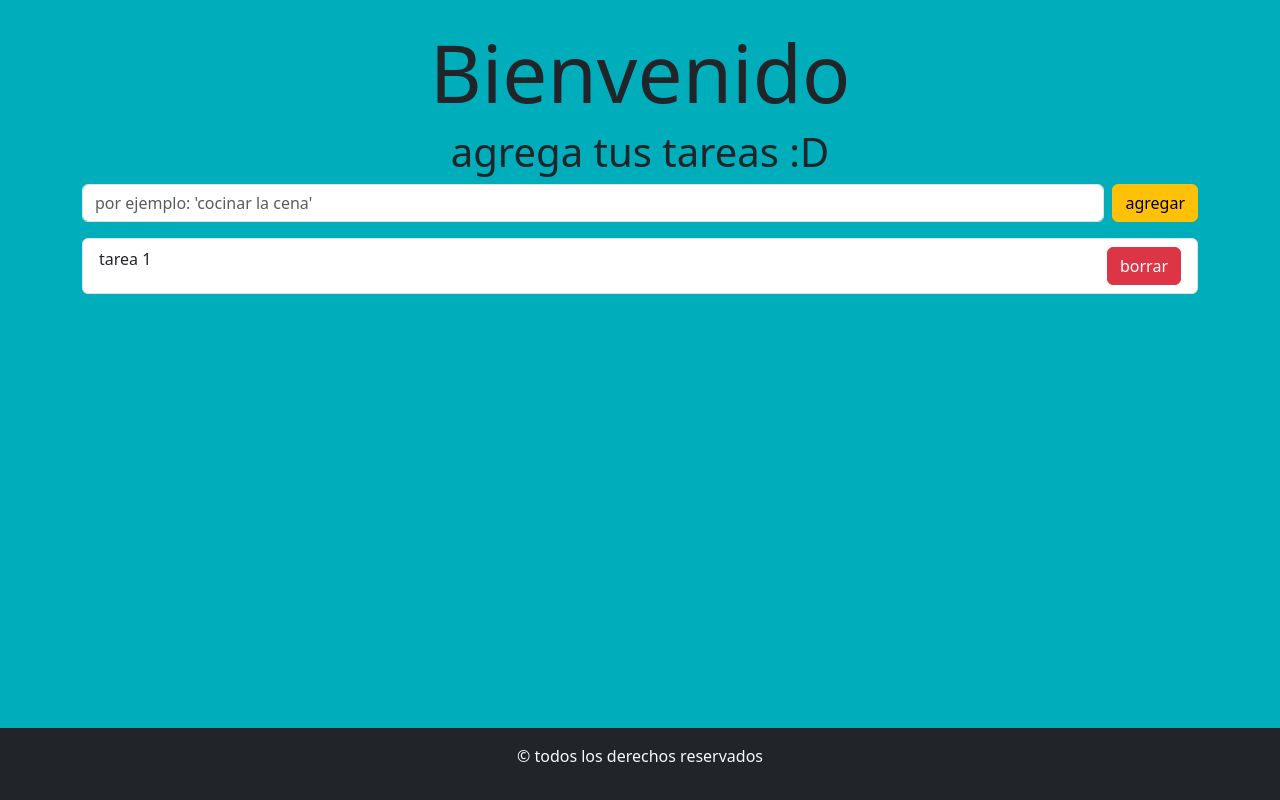
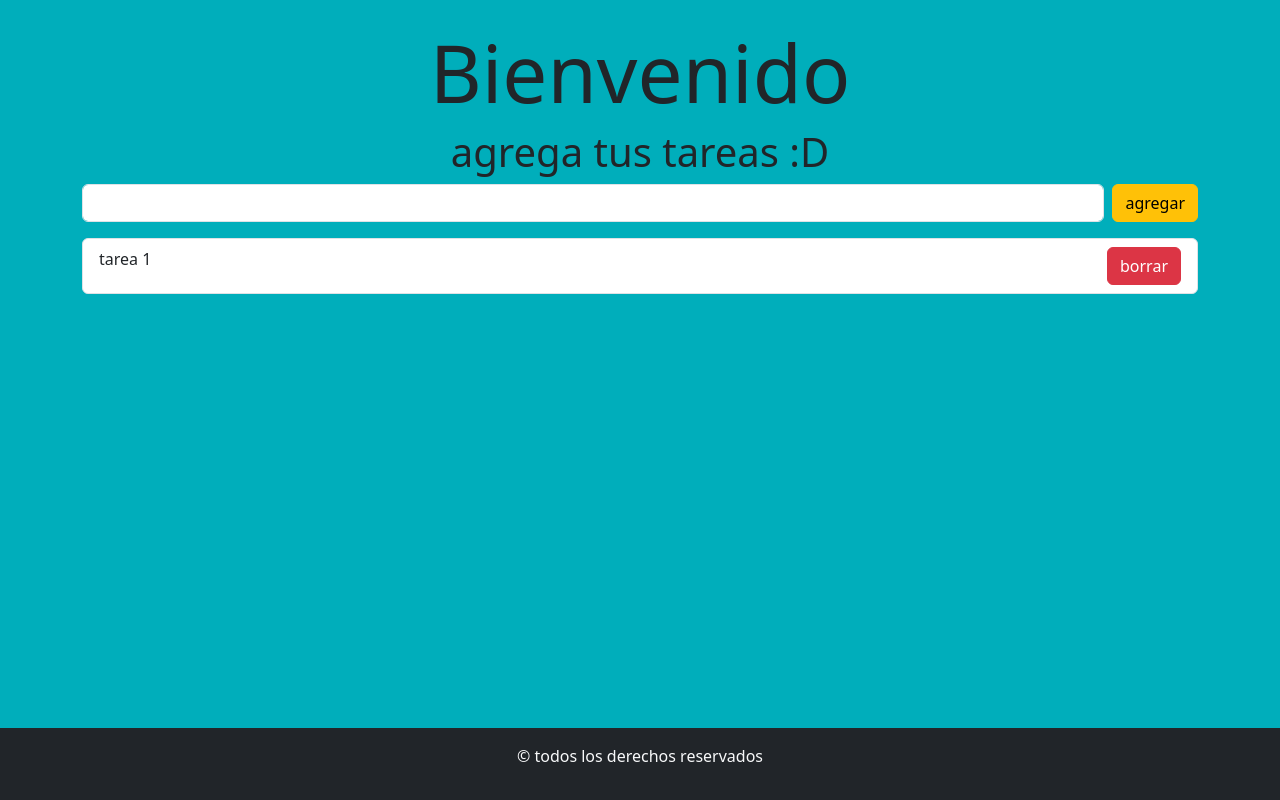
Before and after one commit to manusantiaraoz/reactp4, a React (Vite) app: page / in a window 1280 px wide. Built offline with nearby package versions, Linux system fonts and the light colour scheme.

Commit message:
agregado state tarea

```diff
--- a/src/component/FormularioTarea.jsx
+++ b/src/component/FormularioTarea.jsx
@@ -1,20 +1,28 @@
 import { Button, Form } from "react-bootstrap";
 import ListaTarea from "./ListaTarea";
+import { useState } from "react";
 
-const FormularioTarea = () => {
+const FormularioTarea = () =>{
+
+  const[tarea , setTarea]=useState(" ");
+
+
   return (
     <section>
       <Form>
         <Form.Group className="mb-3 d-flex" controlId="exampleForm.ControlInput1">
           <Form.Control
             type="text"
-            pLaceholder="por ejemplo: 'cocinar la cena'"
+            placeholder="entrenar"
             minLength={3}
             maxLength={50}
+            onChange={(e)=> {setTarea(e.target.value)}}
+            value={tarea}
           />
           <Button variant="warning" className="ms-2" type="submit">
             agregar
           </Button>
+
         </Form.Group>
       </Form>
       <ListaTarea/>
--- a/src/main.jsx
+++ b/src/main.jsx
@@ -1,6 +1,8 @@
 import React from 'react'
 import ReactDOM from 'react-dom/client'
 import App from './App.jsx'
+
+
 
 
 ReactDOM.createRoot(document.getElementById('root')).render(
```
